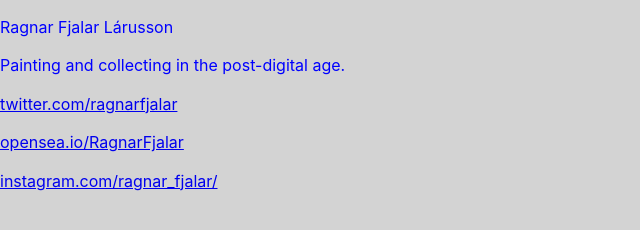
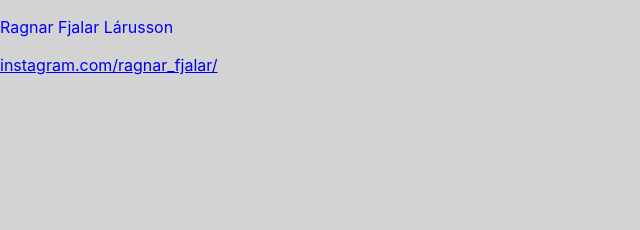
Before and after one commit to ragnarfjalar/ragnarfjalar.github.io, a plain HTML site: page index.html in a window 1280 px wide. Shown: the whole page, without its empty margins (0-640 px from the left). Drawn offline with nearby package versions, Linux system fonts and the light colour scheme.

Commit message:
Update index.html

```diff
--- a/index.html
+++ b/index.html
@@ -16,9 +16,6 @@
 
     <body>
         <p>Ragnar Fjalar Lárusson</p>
-        <p>Painting and collecting in the post-digital age.</p>
-        <p><a href="https://mobile.twitter.com/ragnarfjalar">twitter.com/ragnarfjalar</p>
-        <p><a href="https://opensea.io/RagnarFjalar">opensea.io/RagnarFjalar</p>
         <p><a href="https://www.instagram.com/ragnar_fjalar/">instagram.com/ragnar_fjalar/</p>
 
         <script src="//ajax.googleapis.com/ajax/libs/jquery/1.10.2/jquery.min.js"></script>
```
